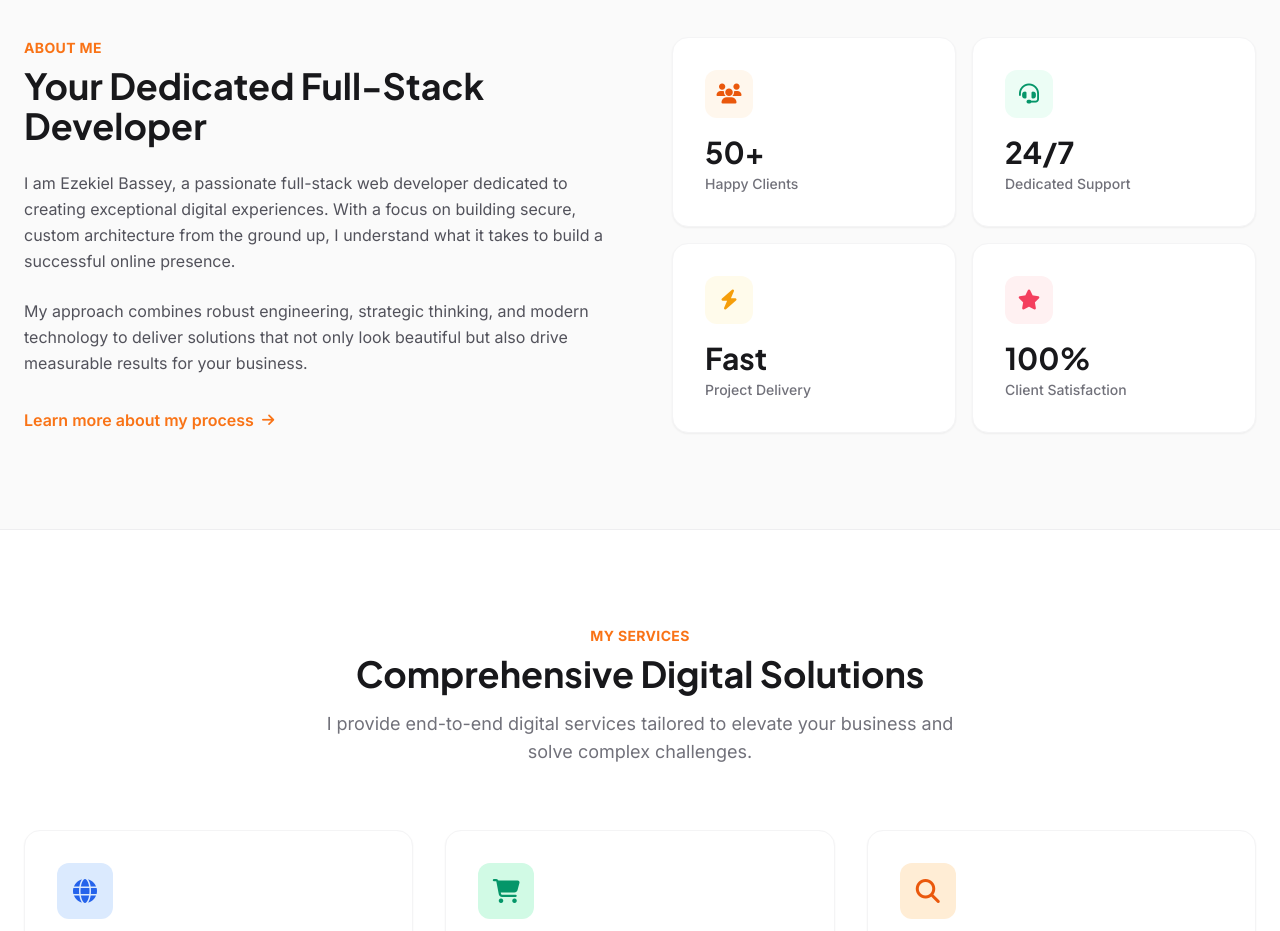
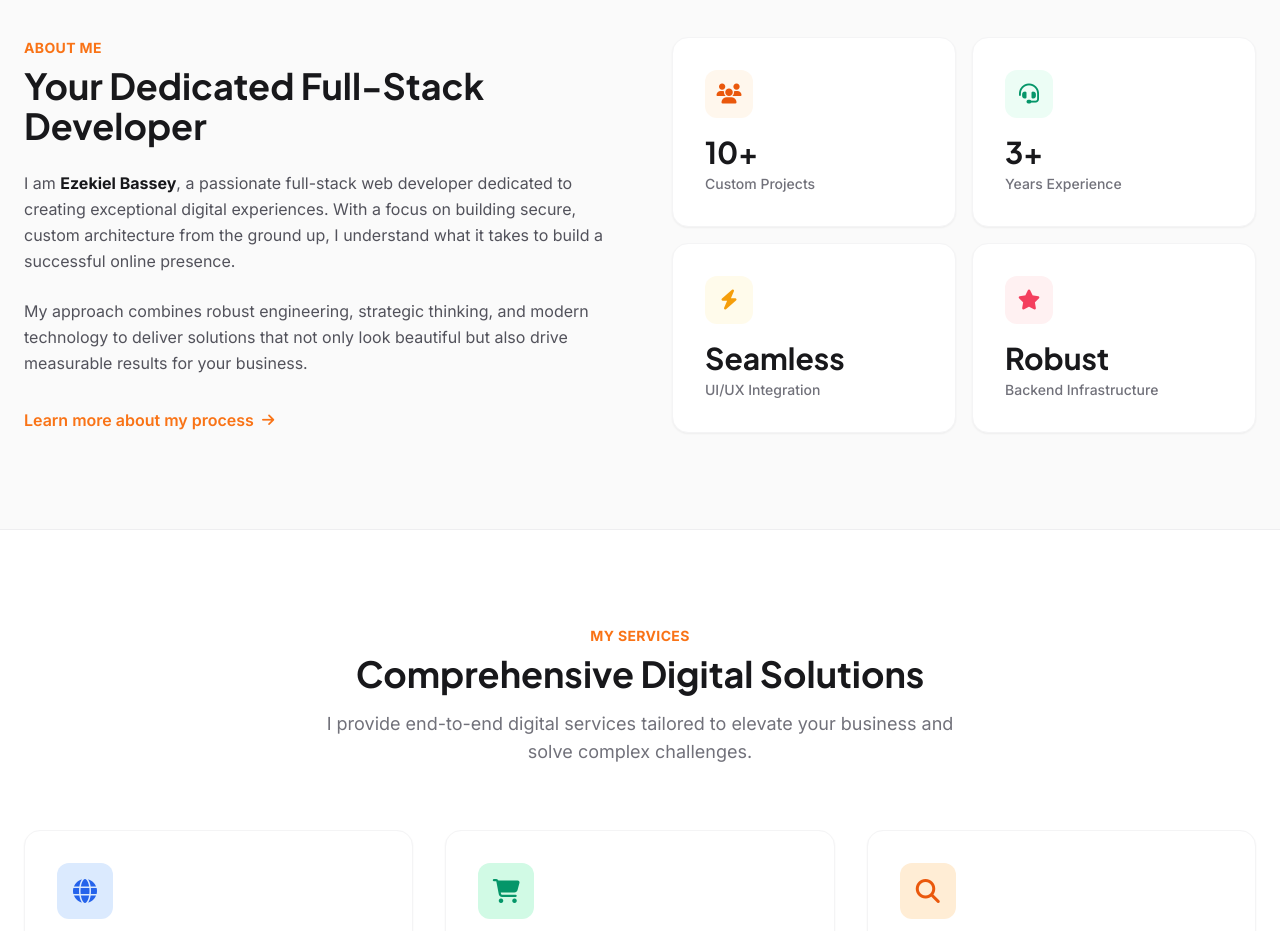
Before and after one commit to ezekielbassey28-hub/ezekiel-portfolio, a React (Vite) app: page / in a window 1280 px wide. Shown: the part 880-1811 px from the top of the page. Built offline with nearby package versions, Linux system fonts and the light colour scheme.

Commit message:
Update About section with new content and metrics

```diff
--- a/src/components/About.jsx
+++ b/src/components/About.jsx
@@ -29,9 +29,11 @@ const About = () => {
             <h4 className="text-primary font-bold tracking-wide uppercase text-sm mb-2">About Me</h4>
             <h2 className="font-heading text-3xl md:text-4xl font-bold text-dark mb-6 leading-tight">Your Dedicated Full-Stack Developer</h2>
             <p className="text-zinc-600 mb-6 leading-relaxed">
-             I am Ezekiel Bassey, a passionate full-stack web developer dedicated to creating exceptional digital experiences. With a focus on building secure, custom architecture from the ground up, I understand what it takes to build a successful online presence.            </p>
+              I am <span className="font-bold text-dark">Ezekiel Bassey</span>, a passionate full-stack web developer dedicated to creating exceptional digital experiences. With a focus on building secure, custom architecture from the ground up, I understand what it takes to build a successful online presence.
+            </p>
             <p className="text-zinc-600 mb-8 leading-relaxed">
-             My approach combines robust engineering, strategic thinking, and modern technology to deliver solutions that not only look beautiful but also drive measurable results for your business.            </p>
+              My approach combines robust engineering, strategic thinking, and modern technology to deliver solutions that not only look beautiful but also drive measurable results for your business.
+            </p>
 
             <a href="#contact" className="inline-flex items-center text-primary font-semibold hover:text-primaryHover transition-colors">
               Learn more about my process <i className="fas fa-arrow-right ml-2 text-sm"></i>
@@ -49,32 +51,32 @@ const About = () => {
               <div className="w-12 h-12 bg-orange-50 text-orange-600 rounded-xl flex items-center justify-center text-xl mb-4">
                 <i className="fas fa-users"></i>
               </div>
-              <h4 className="font-heading text-3xl font-bold text-dark mb-1">50+</h4>
-              <p className="text-sm font-medium text-zinc-500">Happy Clients</p>
+              <h4 className="font-heading text-3xl font-bold text-dark mb-1">10+</h4>
+              <p className="text-sm font-medium text-zinc-500">Custom Projects</p>
             </motion.div>
 
             <motion.div variants={cardVariants} className="bg-white p-8 rounded-2xl border border-zinc-100 shadow-sm hover:shadow-md transition-shadow">
               <div className="w-12 h-12 bg-emerald-50 text-emerald-600 rounded-xl flex items-center justify-center text-xl mb-4">
                 <i className="fas fa-headset"></i>
               </div>
-              <h4 className="font-heading text-3xl font-bold text-dark mb-1">24/7</h4>
-              <p className="text-sm font-medium text-zinc-500">Dedicated Support</p>
+              <h4 className="font-heading text-3xl font-bold text-dark mb-1">3+</h4>
+              <p className="text-sm font-medium text-zinc-500">Years Experience</p>
             </motion.div>
 
             <motion.div variants={cardVariants} className="bg-white p-8 rounded-2xl border border-zinc-100 shadow-sm hover:shadow-md transition-shadow">
               <div className="w-12 h-12 bg-amber-50 text-amber-500 rounded-xl flex items-center justify-center text-xl mb-4">
                 <i className="fas fa-bolt"></i>
               </div>
-              <h4 className="font-heading text-3xl font-bold text-dark mb-1">Fast</h4>
-              <p className="text-sm font-medium text-zinc-500">Project Delivery</p>
+              <h4 className="font-heading text-3xl font-bold text-dark mb-1">Seamless</h4>
+              <p className="text-sm font-medium text-zinc-500">UI/UX Integration</p>
             </motion.div>
 
             <motion.div variants={cardVariants} className="bg-white p-8 rounded-2xl border border-zinc-100 shadow-sm hover:shadow-md transition-shadow">
               <div className="w-12 h-12 bg-rose-50 text-rose-500 rounded-xl flex items-center justify-center text-xl mb-4">
                 <i className="fas fa-star"></i>
               </div>
-              <h4 className="font-heading text-3xl font-bold text-dark mb-1">100%</h4>
-              <p className="text-sm font-medium text-zinc-500">Client Satisfaction</p>
+              <h4 className="font-heading text-3xl font-bold text-dark mb-1">Robust</h4>
+              <p className="text-sm font-medium text-zinc-500">Backend Infrastructure</p>
             </motion.div>
           </motion.div>
 
```
